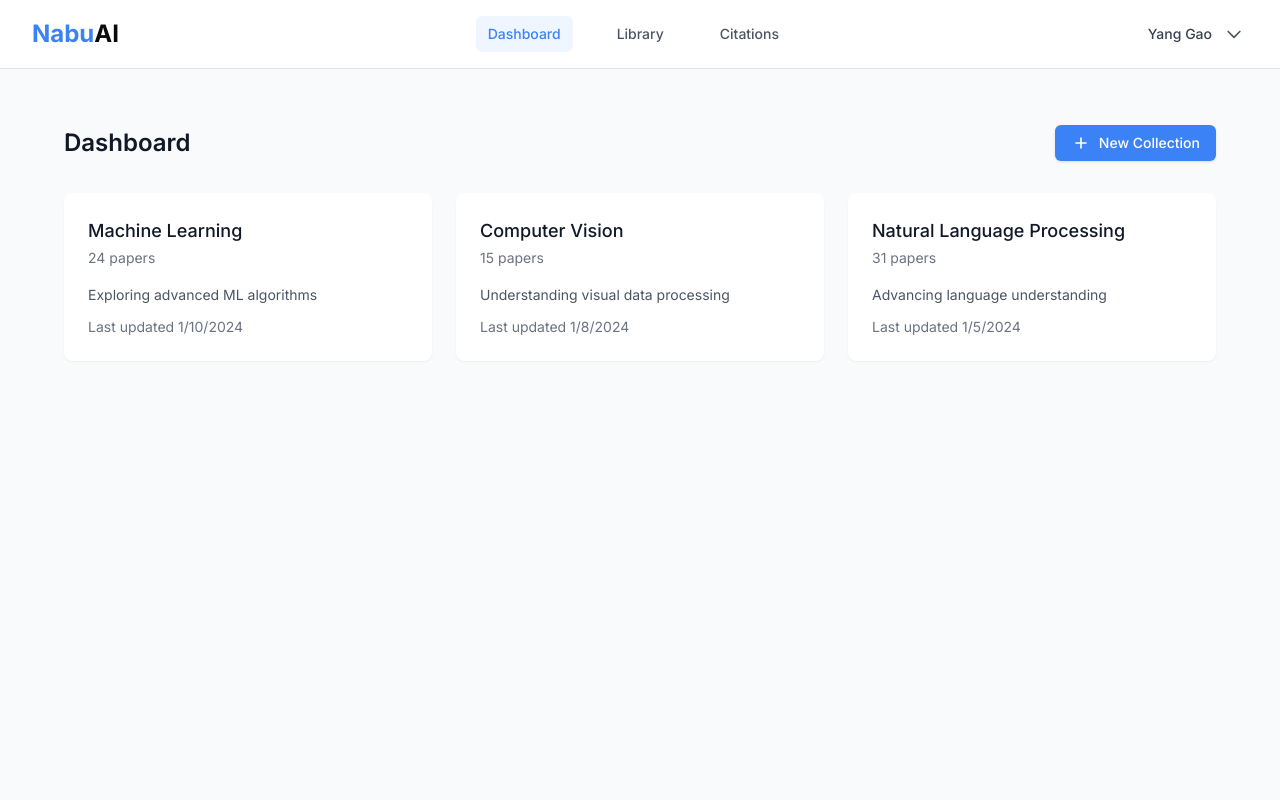
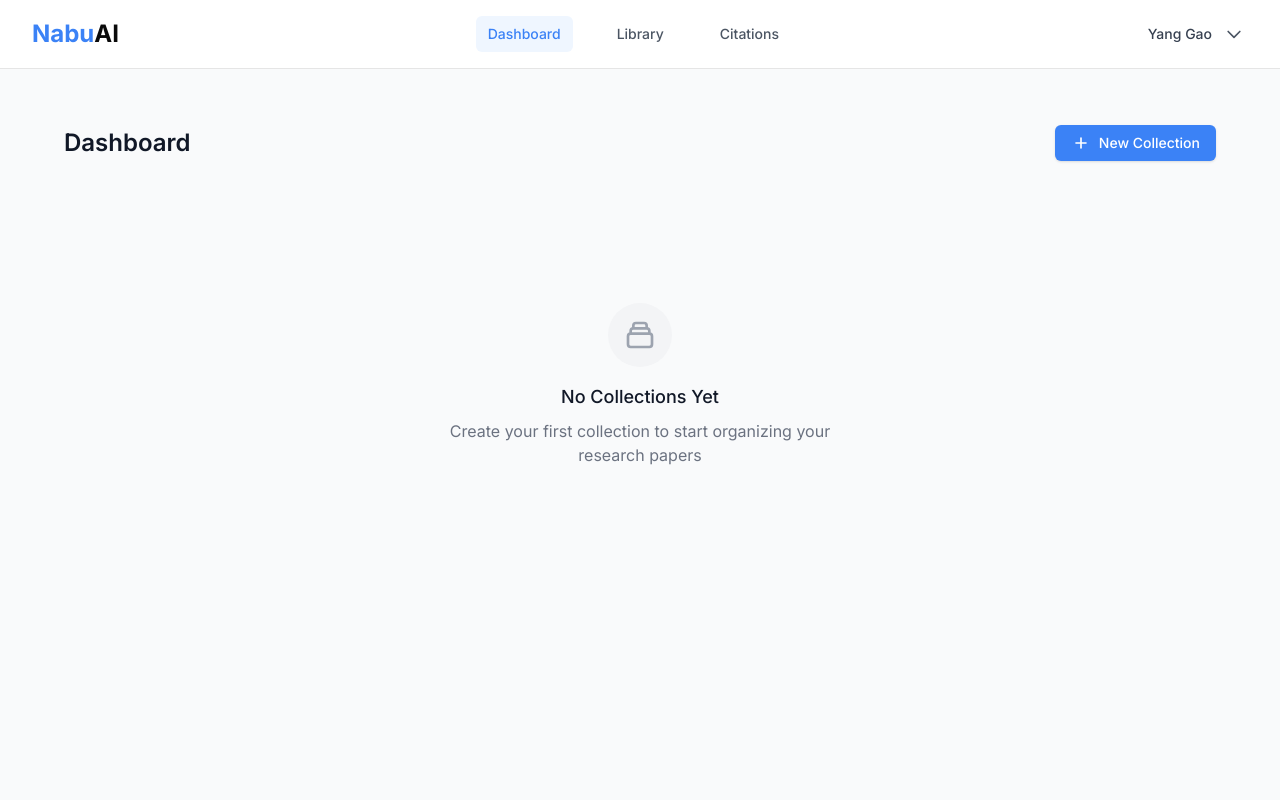
Before and after one commit to YGao2005/sbhacks-frontend, a Next.js app: page /dashboard in a window 1280 px wide. Shown: the top 800 px of the page. Built offline with nearby package versions, Linux system fonts and the light colour scheme.

Commit message:
no collections yet graphic

```diff
--- a/src/app/dashboard/page.tsx
+++ b/src/app/dashboard/page.tsx
@@ -1,6 +1,6 @@
 'use client';
 
-import { useState } from 'react';
+import { useState, useEffect } from 'react';
 import { useRouter } from 'next/navigation';
 import {
   Dialog,
@@ -29,45 +29,35 @@ export default function DashboardPage() {
   const [deleteDialogOpen, setDeleteDialogOpen] = useState(false);
   const [collectionToDelete, setCollectionToDelete] = useState<Collection | null>(null);
   const [newCollection, setNewCollection] = useState({ title: '', thesis: '' });
-  const [collections, setCollections] = useState<Collection[]>([
-    {
-      id: '1',
-      name: 'Machine Learning',
-      thesis: 'Exploring advanced ML algorithms',
-      papersCount: 24,
-      lastUpdated: '2024-01-10'
-    },
-    {
-      id: '2',
-      name: 'Computer Vision',
-      thesis: 'Understanding visual data processing',
-      papersCount: 15,
-      lastUpdated: '2024-01-08'
-    },
-    {
-      id: '3',
-      name: 'Natural Language Processing',
-      thesis: 'Advancing language understanding',
-      papersCount: 31,
-      lastUpdated: '2024-01-05'
+  const [collections, setCollections] = useState<Collection[]>([]);
+
+  // Load collections from local storage on component mount
+  useEffect(() => {
+    const storedCollections = localStorage.getItem('collections');
+    if (storedCollections) {
+      setCollections(JSON.parse(storedCollections));
     }
-  ]);
+  }, []);
+
+  // Update local storage whenever collections change
+  useEffect(() => {
+    localStorage.setItem('collections', JSON.stringify(collections));
+  }, [collections]);
 
   const handleSubmit = (e: React.FormEvent<HTMLFormElement>) => {
     e.preventDefault();
     if (!newCollection.title.trim()) return;
 
     const newId = (collections.length + 1).toString();
-    setCollections([
-      ...collections,
-      {
-        id: newId,
-        name: newCollection.title,
-        thesis: newCollection.thesis,
-        papersCount: 0,
-        lastUpdated: new Date().toISOString().split('T')[0]
-      }
-    ]);
+    const newCollectionItem = {
+      id: newId,
+      name: newCollection.title,
+      thesis: newCollection.thesis,
+      papersCount: 0,
+      lastUpdated: new Date().toISOString().split('T')[0]
+    };
+
+    setCollections([...collections, newCollectionItem]);
 
     setNewCollection({ title: '', thesis: '' });
     setIsOpen(false);
```
